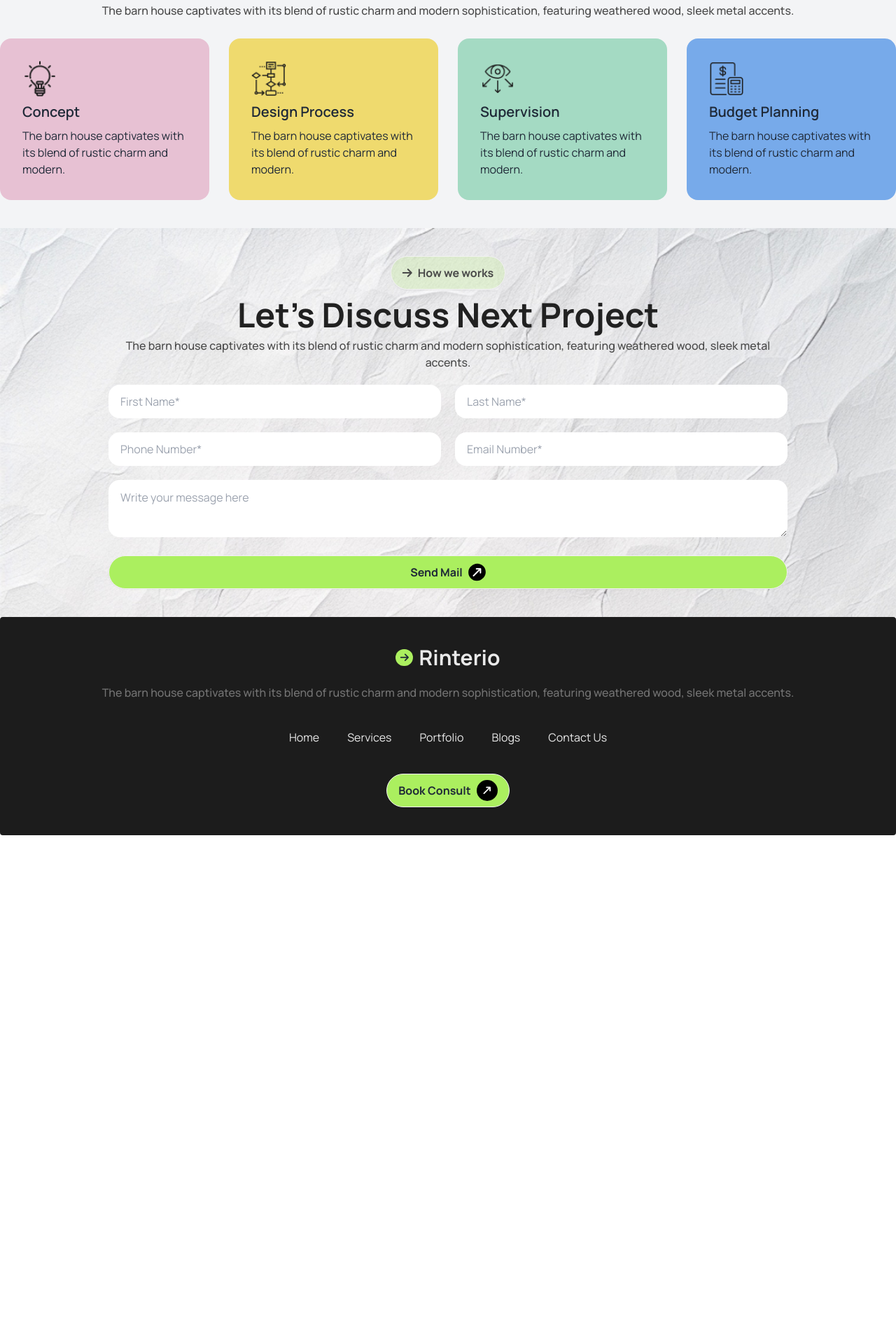
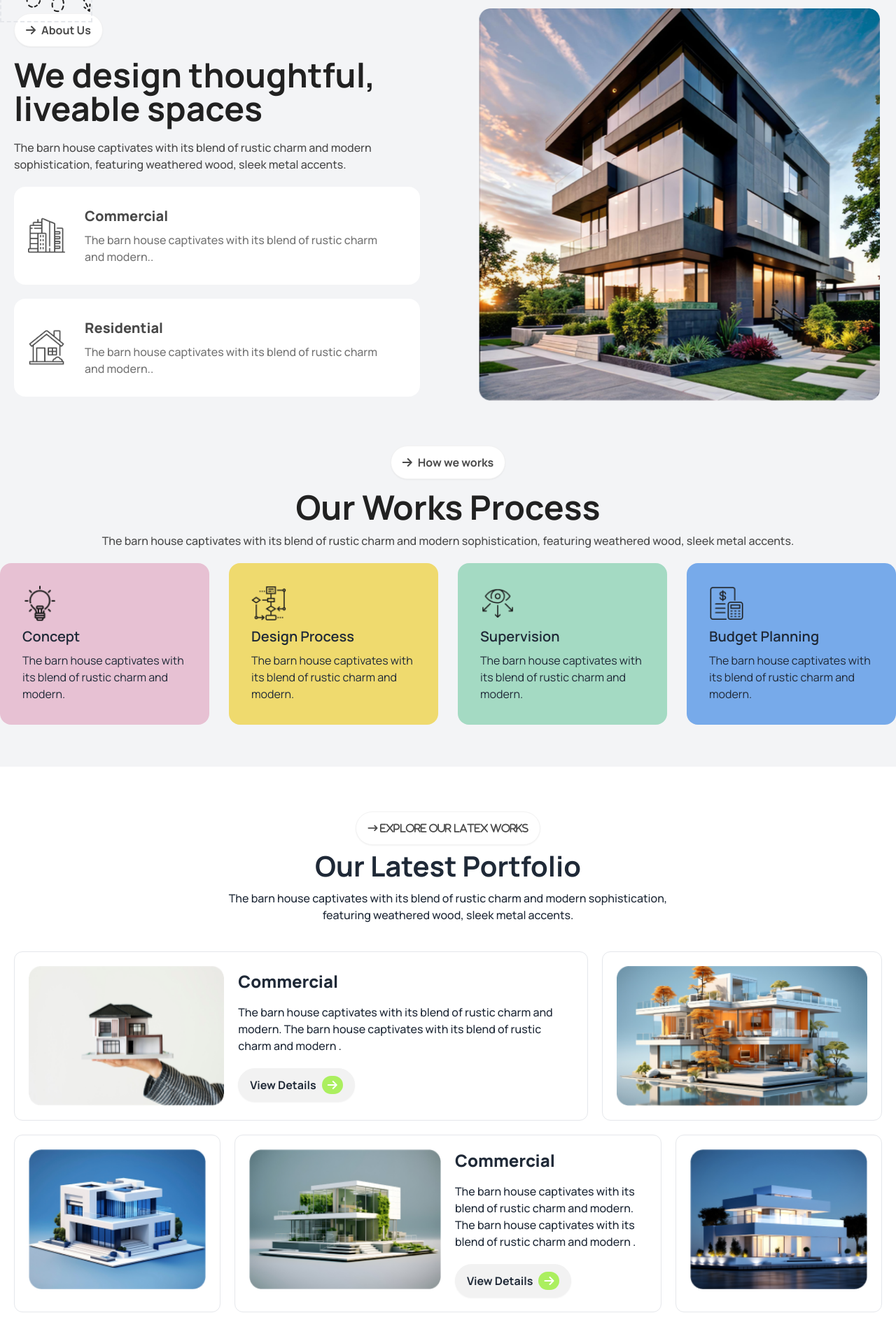
Before and after one commit to SumonaYeasmin/my-assignment-3-repo, a plain HTML site: page index.html in a window 1280 px wide. Shown: the part 890-2797 px from the top of the page at 70% size. Before the commit the page ends 2084 px from the top, so only its background shows below. Drawn offline with nearby package versions, Linux system fonts and the light colour scheme.

Commit message:
added Our Latest portfolio

```diff
--- a/index.html
+++ b/index.html
@@ -33,13 +33,13 @@
       </script>
 </head>
 <body class="font-manrope">
-    <header  class="bg-gradient-to-b from-gray-50 to-[#FFFFFF] hidden">
+    <header  class="bg-gradient-to-b from-gray-50 to-[#FFFFFF] ">
         <!-- navber -->
         <div class="container mx-auto ">
             <div class="navbar">
               <div class="navbar-start">
                 <div class="dropdown">
-                    <div tabindex="0" role="button" class="btn btn-ghost lg:hidden">
+                  <div tabindex="0" role="button" class="btn btn-ghost lg:hidden ">
                     <svg
                       xmlns="http://www.w3.org/2000/svg"
                       class="h-5 w-5"
@@ -62,6 +62,7 @@
                   <li><a>Blogs</a></li>
                   <li><a>Contact Us</a></li>
                   </ul>
+
                   </div>
                     <i class="fa-solid fa-arrow-right bg-[#ABEF5F] w-[30px] h-[30px] flex justify-center items-center rounded-full font-semibold"></i>
                     <a class="btn btn-ghost font-bold text-3xl text-[#212121]">Rinterio</a>
@@ -81,25 +82,26 @@
                         <i class="fa-solid fa-cart-shopping  bg-white px-3 py-[11px] rounded-full text-[#737373]"></i>
 
                     <div>
-                        <a class="btn bg-btn-primary rounded-[32px] text-[16px] font-bold" href="">Book Consult<i class="fa-solid fa-arrow-right bg-black text-white px-2 py-[5px]  rounded-full"></i>
+                        <a class="btn bg-btn-primary rounded-[32px] text-[16px] font-bold" href="">Book Consult<i class="fa-solid fa-arrow-right-long -rotate-45 bg-black text-white  w-[25px] h-[25px] flex justify-center items-center text-sm rounded-full"></i>
                         </i></a>
+                    </div>
                 </div>
               </div>
             </div>
         </div>
         <!-- Banner -->
         <div class="container mx-auto ">
-          <div class="w-[571px] mx-auto">
-            <img src="assets/banner.png" alt="">
+          <div class=" container mx-auto ">
+            <img class="mx-auto" src="assets/banner.png" alt="">
           </div>
           <div class="hero">
-            <div class="hero-content text-center ">
-              <div>
-                <h1 class="text-[64px] font-extrabold leading-[70px] text-[#212121] mt-6">A barn house of this design has a <br>striking appearance</h1>
-                <p class="my-5 font-medium leading-6 text-[#494949]">
+            <div class="hero-content  ">
+              <div class="text-center mx-auto">
+                <h1 class=" text-3xl md:text-5xl lg:text-6xl font-extrabold leading-9 md:leading-[60px] lg:leading-[70px] text-[#212121] mt-6">A barn house of this design has a striking appearance</h1>
+                <p class=" my-4 md:my-5 font-medium leading-5 md:leading-6 text-[#494949]  md:text-lg">
                   The barn house captivates with its blend of rustic charm and modern sophistication, featuring weathered wood, sleek metal accents, and large windows that flood the space with natural light.
                 </p>
-                <a class="btn bg-[#ABEF5F80] rounded-[32px] text-[16px] font-bold" href="">Book Consult<i class="fa-solid fa-arrow-right bg-[#ABEF5f] text-black px-2 py-[5px]  rounded-full"></i>
+                <a class="btn bg-[#ABEF5F80] rounded-[32px] text-[16px] font-bold" href="">View Details<i class="fa-solid fa-arrow-right-long -rotate-45 bg-[#ABEF5f] text-black w-[25px] h-[25px] flex justify-center items-center rounded-full text-sm"></i>
                         </i></a>
               </div>
 
@@ -110,7 +112,7 @@
     <main class=" bg-gray-100 mt-8 md:mt-12 lg:mt-20 ">
       <!-- We design thoughtful, liveable spaces -->
         <section class="container mx-auto grid grid-cols-1 lg:grid-cols-2 gap-5 md:gap-10 py-8 md:py-16 place-items-center relative ">
-          <div class=" mx-5 md:mx-auto">
+          <div class=" mx-5 2xl:mx-0">
 
               <div class=" text-center lg:text-start ">
 
@@ -147,7 +149,7 @@
             <img src="assets/Rectangle.png" alt="">
           </div>
 
-          <img class="absolute lg:top-0 lg:-left-0 xl:-left-0 xl:top-3 2xl:-left-6 2xl:top-7 border-2 border-dashed py-3 hidden lg:block" src="assets/Vector.png" alt="">
+          <img class="absolute lg:top-0 lg:-left-0 xl:-left-0 xl:top-3 2xl:-left-6 2xl:top-9 border-2 border-dashed py-3 hidden lg:block" src="assets/Vector.png" alt="">
 
         </section>
           <!-- Our Works Process -->
@@ -158,7 +160,7 @@
             <h2 class=" text-3xl md:text-4xl lg:text-5xl font-bold leading-9 md:leading-[55px] text-[#212121] mt-4">Our Works Process</h2>
             <p class="mt-3 font-sm md:font-medium leading-5 md:leading-6 text-[#494949]">The barn house captivates with its blend of rustic charm and modern sophistication, featuring weathered wood, sleek metal accents.</p>
           </div>
-          <div class="grid grid-cols-1 md:grid-cols-2 lg:grid-cols-4  mt-5 md:mt-6 lg:mt-7  gap-5 md:gap-6 lg:gap-7">
+          <div class="grid grid-cols-1 md:grid-cols-2 lg:grid-cols-4  mt-5  gap-5 md:gap-6 lg:gap-7 mx-5 xl:mx-0">
             <div class="card bg-[#E7C1D3] ">
 
               <div class="card-body  ">
@@ -199,56 +201,64 @@
           </div>
        </section>
        <!-- Our Latest Portfolio -->
-        <!-- <section class="container mx-auto pt-[80px]">
-          <div class="text-center">
-            <a class="btn bg-white rounded-[32px] text-[16px] font-bold px-4 py-2 text-[#494949]" href=""><i class="fa-solid fa-arrow-right text-[#494949]  rounded-full"></i>
-            </i>How we works</a>
-            <h1>Our Latest Portfolio</h1>
-            <p>The barn house captivates with its blend of rustic charm and modern sophistication, featuring weathered wood, sleek metal accents.</p>
+        <section class="bg-white  py-10 md:py-16  mt-10 lg:mt-[60px] md:mt-[50px]">
+          <div class="container mx-auto">
+            <div class="text-center  ">
+              <a class="btn bg-white rounded-[32px] text-[16px] font-bold px-4 py-2 text-[#494949]" href=""><i class="fa-solid fa-arrow-right-long text-sm text-[#494949]  "> Explore our Latex works </i></a>
+              <h1 class="text-2xl md:text-3xl lg:text-[40px] font-bold mt-3 mb-4">Our Latest Portfolio</h1>
+
+              <p class="text-sm md:text-base text-description font-medium leading-6 max-w-[680px] mx-auto">The barn house captivates with its blend of rustic charm and modern sophistication, featuring weathered wood, sleek metal accents.</p>
+            </div>
+            <div class="mt-10 grid grid-cols-1 md:grid-cols-6 lg:grid-cols-12 gap-5 mx-5 2xl:mx-0  ">
+              <div class="grid grid-cols-1 md:grid-cols-8 md:col-span-8  gap-5 border p-5 rounded-xl">
+                <div class=" md:col-span-3 ">
+                  <img class="w-full h-[200px]" src="assets/img1.png" alt="">
+                </div>
+                <div class="md:col-span-5 place-content-center ">
+                  <h4 class="text-2xl font-extrabold text-description">Commercial</h4>
+                  <p class="text-light-gray font-medium leading-6 mt-4 mb-5">The barn house captivates with its blend of rustic charm and modern. The barn house captivates with its blend of rustic charm and modern .</p>
+                  <a class="btn  rounded-[32px] text-[16px] font-bold" href="">View Details<i class="fa-solid fa-arrow-right bg-[#ABEF5F] text-white px-2 py-[5px]  rounded-full"></i>
+                  </a>
+                </div>
+              </div>
+              <div class="md:col-span-3 lg:col-span-4 border p-5 rounded-xl">
+                <img class="w-full h-[200px]" src="assets/img2.png" alt="">
               </div>
 
+              <div class="md:col-span-3 border p-5 rounded-xl lg:hidden">
+                <img class="w-full h-[200px]" src="assets/img5.png" alt="">
+              </div>
+              <div class="md:col-span-3 border p-5 rounded-xl hidden lg:block">
+                <img class="w-full h-[200px]" src="assets/img3.png" alt="">
+              </div>
 
-          <div class="mt-10 grid grid-cols-12  ">
-            <div class="grid grid-cols-12 gap-5 border ">
-
-
-
-                <div class=" grid grid-cols-8">
-                  <div class="col-span-3 place-content-center">
-                    <div class=" col-span-3">
-                      <img src="assets/img1.png" alt="">
+              <div class="md:col-span-6 grid grid-cols-1 md:grid-cols-6 gap-5 border p-5 rounded-xl">
+                <div class="md:col-span-3">
+                  <img class="w-full h-[200px]" src="assets/img4.png" alt="">
+                </div>
+                <div class="md:col-span-3 place-content-center ">
+                  <h4 class="text-2xl font-extrabold text-description">Commercial</h4>
+                  <p class="text-light-gray font-medium leading-6 mt-4 mb-5">The barn house captivates with its blend of rustic charm and modern. The barn house captivates with its blend of rustic charm and modern .</p>
+                  <a class="btn  rounded-[32px] text-[16px] font-bold" href="">View Details<i class="fa-solid fa-arrow-right bg-[#ABEF5F] text-white px-2 py-[5px]  rounded-full"></i>
+                  </a>
+                </div>
+              </div>
+                <div class="md:col-span-3 border p-5 rounded-xl lg:hidden">
+                  <img  class="w-full h-[200px]" src="assets/img3.png" alt="">
+                </div>
+                <div class="md:col-span-3 border p-5 rounded-xl ">
+                  <img class="w-full h-[200px]" src="assets/img5.png" alt="">
+                </div>
               </div>
           </div>
 
-                  <div class="col-span-5 ">
-                    <div class="col-span-5">
-                      <h4>Commercial</h4>
-                      <p>The barn house captivates with its blend of rustic charm and modern. The barn house captivates with its blend of rustic charm and modern .</p>
-                      <a class="btn  rounded-[32px] text-[16px] font-bold" href="">Book Consult<i class="fa-solid fa-arrow-right bg-[#ABEF5F] text-white px-2 py-[5px]  rounded-full"></i>
-                      </i></a>
-                    </div>
-                  </div>
-
-                </div>
-                <div class=" col-span-4">
-                  <img src="assets/img2.png" alt="">
-                </div>
-            </div>
-
-            <div>
-
-            </div>
-          </div>
-
-
-
-        </section> -->
+        </section>
        <!-- Let’s Discuss Next Project -->
-        <section class="bg-[url('/assets/bg.jpg')] bg-no-repeat bg-cover mt-8 lg:mt-10">
+        <section class="bg-[url('/assets/bg.jpg')] bg-no-repeat bg-cover ">
         <div class="py-7 md:py-8 lg:py-10 md:w-[700px] lg:w-[970px] mx-auto">
             <div class=" text-center">
               <a class="btn bg-[#ABEF5F33] rounded-[32px] text-base font-bold px-4 py-2 text-[#494949]" href=""><i class="fa-solid fa-arrow-right text-[#494949]  rounded-full">
-              </i>How we works</a>
+              </i>Let’s Contact</a>
               <h1 class="text-3xl md:text-4xl lg:text-5xl text-[#212121] font-bold leading-9 md:leading-10 mt-2 md:mt-3 ">Let’s Discuss Next Project</h1>
               <p class=" text-sm md:text-base font-medium leading-5 md:leading-6 text-[#494949] mt-2">The barn house captivates with its blend of rustic charm and modern sophistication, featuring weathered wood, sleek metal accents.</p>
             </div>
```
Lines whose indentation alone changed are shown as unchanged.
